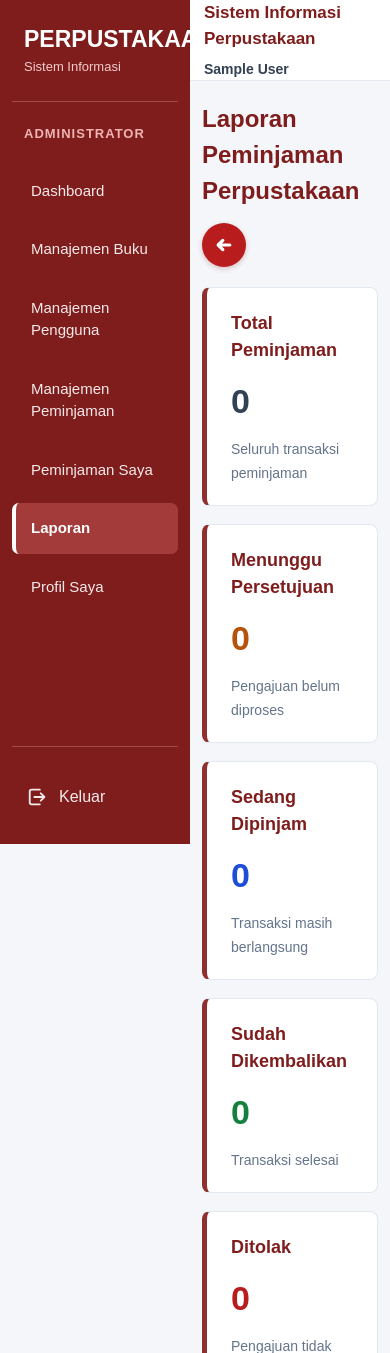
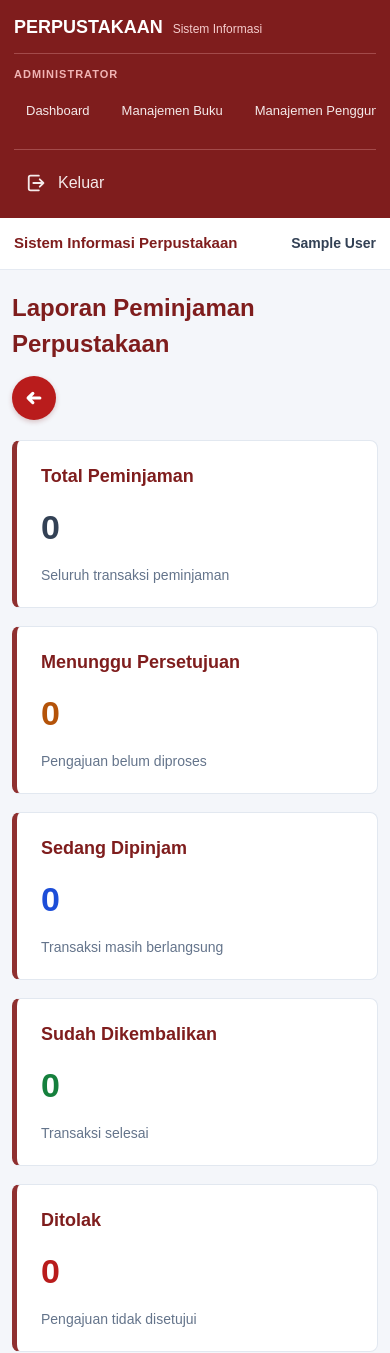
Before and after one commit to zalukhuideal-tech/perpustakaan_250441100059_Modul7, a Laravel app: page /admin/laporan in a window 390 px wide. Shown: the top 1353 px of the page. Run offline with Laravel 12, Linux system fonts and the light colour scheme; the visitor is signed in with stand-in values (Sample User, id 1); data that the repository does not hold is empty; style sheets or scripts are compiled from the project's sources; parts of the project's set-up code (start-up, migrations or seed data) failed here and were passed over.

Commit message:
Soal 4: Menyesuaikan UI agar tampilan reponsif di mobile

```diff
--- a/resources/css/admin.css
+++ b/resources/css/admin.css
@@ -545,14 +545,73 @@
 @media (max-width: 650px) {
 
     .admin-sidebar {
-        width: 190px;
-        min-width: 190px;
-        padding: 22px 12px;
+        position: static;
+        width: 100%;
+        min-width: 0;
+        height: auto;
+        padding: 14px;
+        overflow: visible;
+    }
+
+    .admin-wrapper {
+        display: block;
     }
 
     .admin-main {
-        margin-left: 190px;
-        width: calc(100% - 190px);
+        width: 100%;
+        margin-left: 0;
+    }
+
+    .admin-brand {
+        display: flex;
+        align-items: baseline;
+        gap: 10px;
+        padding: 0 0 12px;
+    }
+
+    .admin-brand h2 {
+        font-size: 18px;
+    }
+
+    .admin-brand p {
+        font-size: 12px;
+    }
+
+    .admin-role {
+        margin: 12px 0 8px;
+        font-size: 11px;
+    }
+
+    .admin-menu {
+        flex-direction: row;
+        gap: 8px;
+        overflow-x: auto;
+        padding-bottom: 4px;
+        scrollbar-width: thin;
+    }
+
+    .admin-menu a {
+        flex: 0 0 auto;
+        padding: 10px 12px;
+        border-left: 0;
+        border-bottom: 3px solid transparent;
+        font-size: 13px;
+        white-space: nowrap;
+    }
+
+    .admin-menu a.active {
+        border-left: 0;
+        border-bottom-color: #ffffff;
+    }
+
+    .admin-sidebar-bottom {
+        margin-top: 12px;
+        padding-top: 12px;
+    }
+
+    .admin-logout-button {
+        width: auto;
+        padding: 9px 12px;
     }
 
     .admin-card-grid {
@@ -560,13 +619,19 @@
     }
 
     .admin-topbar {
-        padding: 0 14px;
+        min-height: 0;
+        padding: 14px;
         flex-wrap: wrap;
         gap: 8px;
     }
 
+    .admin-topbar-title {
+        font-size: 15px;
+    }
+
     .admin-content {
         padding: 20px 12px;
+        overflow-x: auto;
     }
 
     .admin-welcome {
@@ -577,4 +642,10 @@
         font-size: 23px;
     }
 
+    .admin-card .student-dashboard-borrowed-content,
+    .admin-card.petugas-dashboard-card {
+        align-items: flex-start;
+        flex-direction: column;
+    }
+
 }
```
